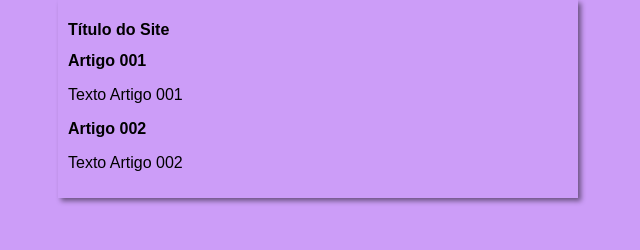
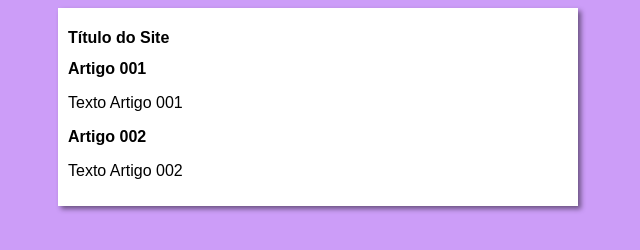
Before and after one commit to leandroc-magalhaes/projeto-site, a plain HTML site: page index.html in a window 1280 px wide. Shown: the whole page, without its empty margins (322-962 px from the left). Drawn offline with Linux system fonts and the light colour scheme.

Commit message:
Update style.css

```diff
--- a/estilos/style.css
+++ b/estilos/style.css
@@ -5,6 +5,10 @@
 
 body {
     background-color: rgb(204, 157, 248);
+}
+
+main {
+    background-color: white;
     width: 500px;
     margin: auto;
     padding: 10px;
```
